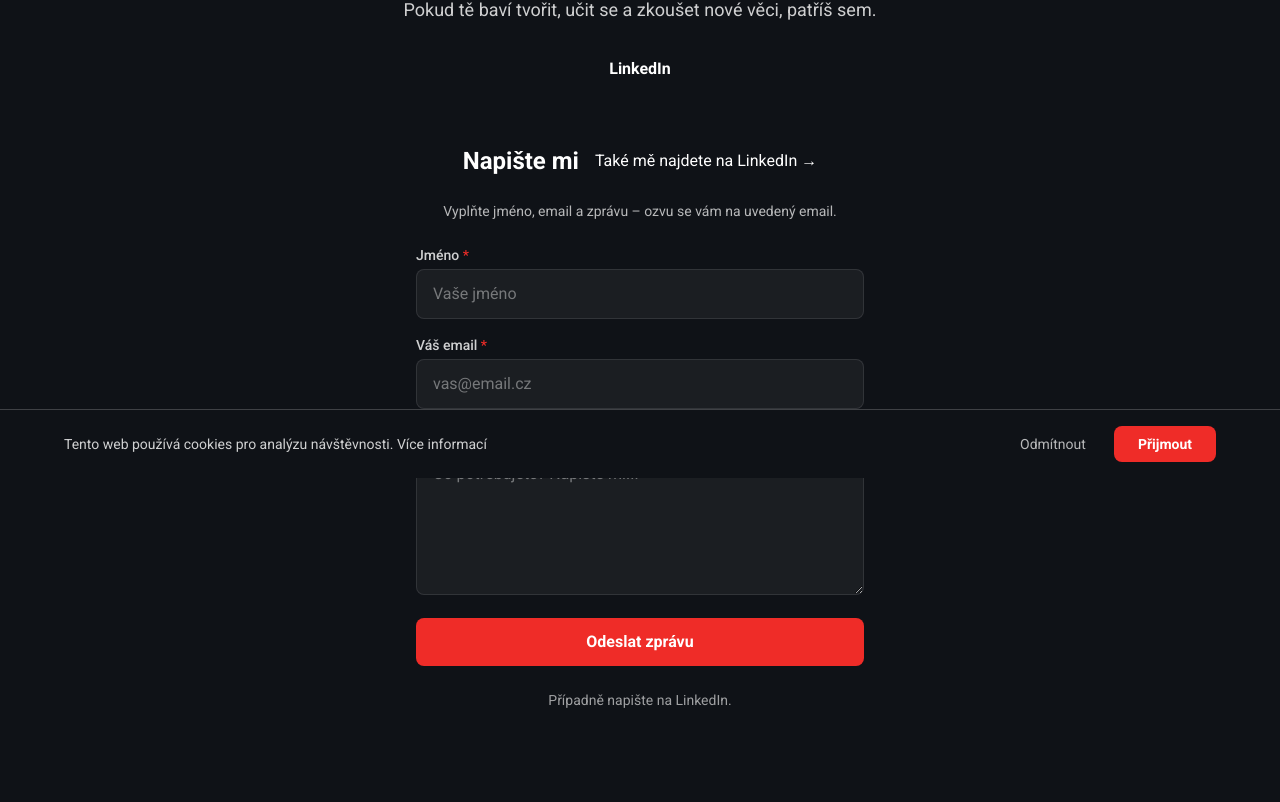
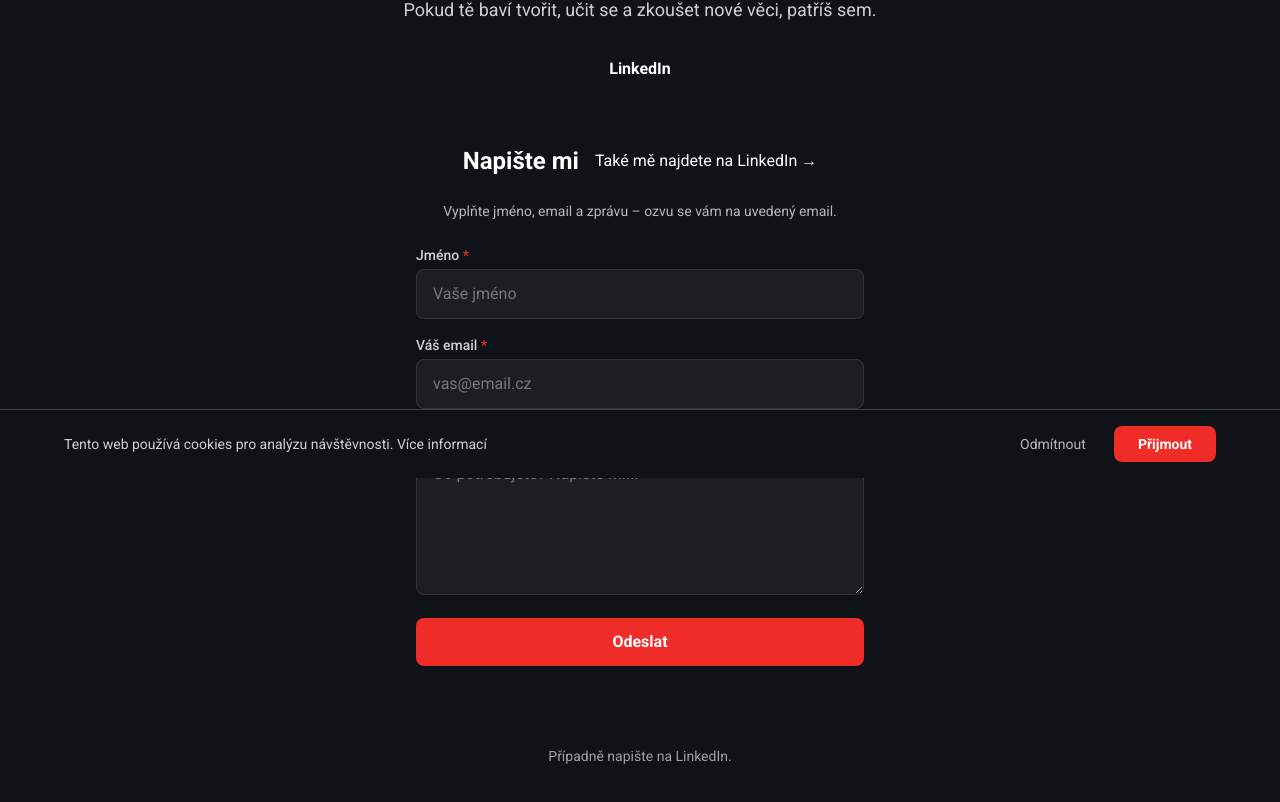
Before and after one commit to matouspetrzela-pixel/Jdemevibit.cz, a Next.js app: page /kontakt in a window 1280 px wide. Shown: the part 322-1124 px from the top of the page. Built offline with nearby package versions, Linux system fonts and the light colour scheme; no server answers.

Commit message:
Kontakt: id=contact-form, form-status místo alertů, tlačítko Odeslat

```diff
--- a/components/ContactForm.tsx
+++ b/components/ContactForm.tsx
@@ -1,4 +1,6 @@
 "use client";
+
+import { useState } from "react";
 
 const FORMSPREE_FORM_ID = process.env.NEXT_PUBLIC_FORMSPREE_FORM_ID || "xkovrywy";
 const FORMSPREE_CONFIGURED = Boolean(FORMSPREE_FORM_ID);
@@ -7,6 +9,8 @@ const FORMSPREE_URL = `https://formspree.io/f/${FORMSPREE_FORM_ID}`;
 const LINKEDIN_URL = process.env.NEXT_PUBLIC_LINKEDIN_URL || "https://www.linkedin.com/in/matouš-petržela";
 
 export function ContactForm() {
+  const [formStatus, setFormStatus] = useState("");
+
   if (!FORMSPREE_CONFIGURED) {
     return (
       <section id="kontakt-formular" className="container mx-auto px-4 py-8 max-w-xl">
@@ -53,10 +57,12 @@ export function ContactForm() {
       </p>
 
       <form
+        id="contact-form"
         action={FORMSPREE_URL}
-        method="post"
+        method="POST"
         onSubmit={async (e) => {
           e.preventDefault();
+          setFormStatus("");
           const form = e.currentTarget;
           const data = new FormData(form);
           data.set("_replyto", (data.get("email") as string) || "");
@@ -67,13 +73,13 @@ export function ContactForm() {
               headers: { Accept: "application/json" },
             });
             if (response.ok) {
-              alert("Zpráva byla úspěšně odeslána 👍");
+              setFormStatus("Zpráva byla úspěšně odeslána 👍");
               form.reset();
             } else {
-              alert("Odeslání se nepovedlo. Zkuste to prosím znovu.");
+              setFormStatus("Odeslání se nepovedlo. Zkuste to prosím znovu.");
             }
           } catch {
-            alert("Chyba připojení. Zkuste to znovu.");
+            setFormStatus("Chyba připojení. Zkuste to znovu.");
           }
         }}
         className="space-y-4 text-left max-w-md mx-auto"
@@ -144,8 +150,12 @@ export function ContactForm() {
           type="submit"
           className="w-full py-3 px-4 rounded-lg bg-[#ef2c28] text-white font-semibold hover:bg-[#ef2c28]/90 focus:outline-none focus:ring-2 focus:ring-[#ef2c28] disabled:opacity-60 disabled:cursor-not-allowed transition-colors"
         >
-          Odeslat zprávu
+          Odeslat
         </button>
+
+        <p id="form-status" className="mt-4 min-h-[1.5rem] text-white/80 text-sm">
+          {formStatus}
+        </p>
       </form>
 
       {LINKEDIN_URL && (
```
